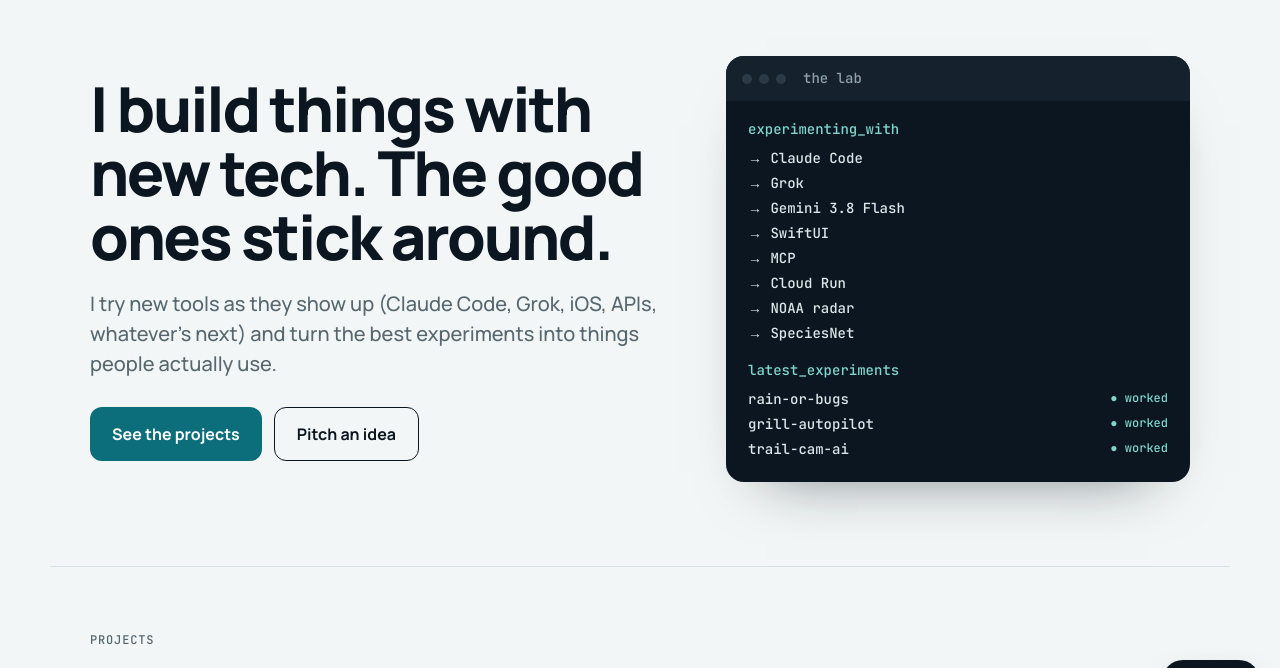
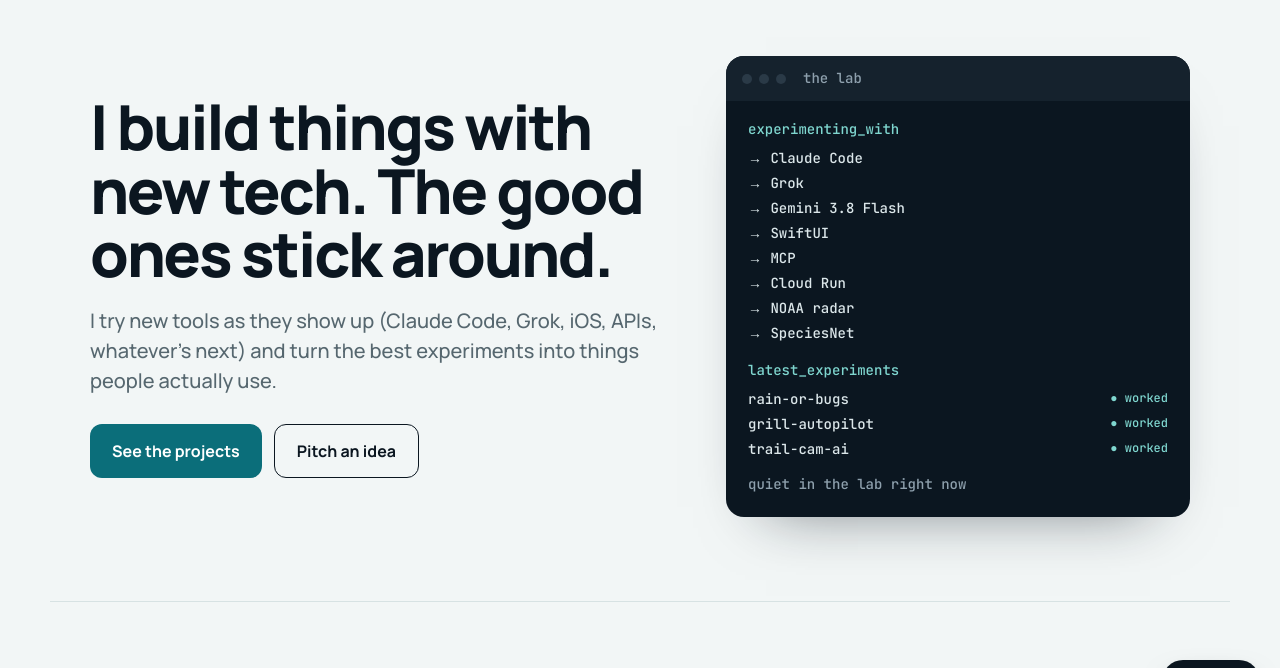
Before and after one commit to MikeAdamsNC/mikeadamsnc.com, a FastAPI app: page /?v=classic in a window 1280 px wide. Shown: the part 78-746 px from the top of the page. Run offline with FastAPI, Linux system fonts and the light colour scheme.

Commit message:
Live lab: the home page's lab panel shows real signals from Archer
/api/lab takes Archer's fixed summary (token), keeps only known fields, and serves
the day's scrubbed trail cam photo at /lab-photo.jpg; the panel goes quiet when the
summary is 30+ minutes old or switched off.

Co-Authored-By: Claude Opus 5.5 <noreply@anthropic.com>

```diff
--- a/web/app.py
+++ b/web/app.py
@@ -30,7 +30,7 @@ templates = Jinja2Templates(directory=ROOT / "web" / "templates")
 store = make_store()
 recorder = analytics.make_recorder()
 
-SKIP = ("/static", "/brand", "/health", "/e", "/favicon", "/admin", "/auth", "/api", "/login", "/logout", "/vote", "/robots.txt")
+SKIP = ("/static", "/brand", "/lab-photo", "/health", "/e", "/favicon", "/admin", "/auth", "/api", "/login", "/logout", "/vote", "/robots.txt")
 PITCH_KINDS = ["App", "Website", "Something else", "Not sure"]
 PITCH_PURPOSES = ["Personal use", "Business", "Something to sell", "Not sure"]
 PITCH_PAY = ["I'd pay you to build it", "Split what it earns", "Free, I just want it to exist", "Not sure"]
@@ -98,7 +98,7 @@ def home(request: Request, v: str = "classic"):
         return page(request, f"v_{v}.html", version=v, versions=versions.all(), projects=content.projects(),
                     experiments=content.experiments())
     tallies = safe_tallies()
-    return page(request, "home.html", projects=content.projects(), tallies=tallies, version="classic",
+    return page(request, "home.html", projects=content.projects(), tallies=tallies, version="classic", lab=live_lab(),
                 experiments=ranking.order(content.experiments(), tallies, "hot"))
 
 
@@ -111,7 +111,7 @@ def versions_page(request: Request):
 def site_json():
     """Everything public on the site, for the versions that draw it themselves."""
     tallies = safe_tallies()
-    return {"site": {k: v for k, v in content.site().items()}, "projects": content.projects(),
+    return {"site": {k: v for k, v in content.site().items()}, "projects": content.projects(), "lab": live_lab(),
             "experiments": [{**e, "added": str(e.get("added", "")), **tallies.get(e["slug"], {"up": 0, "down": 0})}
                             for e in ranking.order(content.experiments(), tallies, "hot")],
             "versions": [{**v, "added": str(v.get("added", ""))} for v in versions.all()]}
@@ -489,6 +489,67 @@ def pitch_told(request: Request, pid: str):
     return {"ok": True}
 
 
+LAB_STALE_MIN = 30
+
+
+def live_lab() -> dict | None:
+    """The latest summary Archer sent, or None when it's off or older than 30 minutes."""
+    try:
+        lab = store.get_lab()
+    except Exception as e:
+        logging.warning("lab unavailable: %s", e)
+        return None
+    if not lab or lab.get("off"):
+        return None
+    from datetime import datetime
+    age = (clock.now() - datetime.fromisoformat(lab["at"])).total_seconds() / 60
+    return {**lab, "age_min": max(0, round(age))} if age <= LAB_STALE_MIN else None
+
+
+@app.post("/api/lab")
+async def lab_in(request: Request):
+    """Archer's live lab summary (Archer locked item 31): fixed fields only."""
+    import base64
+
+    archer_only(request)
+    body = await request.json()
+    if body.get("off"):
+        store.put_lab({"off": True, "at": clock.stamp()}, None)
+        return {"ok": True}
+    g, r, t = body.get("grill") or {}, body.get("radar") or {}, body.get("trail_cams") or {}
+    num = lambda v: int(v) if isinstance(v, (int, float)) else None  # noqa: E731
+    clean = {
+        "at": str(body.get("at", clock.stamp()))[:40],
+        "grill": {"on": bool(g.get("on")), "cut": str(g.get("cut", ""))[:40], "grill_f": num(g.get("grill_f")),
+                  "probe_f": num(g.get("probe_f"))} if g.get("on") else {"on": False},
+        "radar": {"call": str(r.get("call", "unknown"))[:20], "readings": num(r.get("readings"))},
+        "trail_cams": {"day": str(t.get("day", ""))[:10],
+                       "species": [{"name": str(s.get("name", ""))[:40], "count": num(s.get("count")) or 0}
+                                   for s in (t.get("species") or [])[:8]]},
+    }
+    photo = None
+    if body.get("photo", {}).get("jpeg_b64"):
+        photo = base64.b64decode(body["photo"]["jpeg_b64"])[:400_000]
+        if not photo.startswith(b"\xff\xd8"):
+            raise HTTPException(400)
+        clean["photo"] = {"species": str(body["photo"].get("species", ""))[:40], "count": num(body["photo"].get("count")) or 1,
+                          "v": clock.stamp()[:16]}
+    else:
+        prev = store.get_lab() or {}
+        if prev.get("photo"):
+            clean["photo"] = prev["photo"]
+    store.put_lab(clean, photo)
+    return {"ok": True}
+
+
+@app.get("/lab-photo.jpg")
+def lab_photo():
+    jpeg = store.get_lab_photo()
+    if not jpeg:
+        raise HTTPException(404)
+    return Response(jpeg, media_type="image/jpeg", headers={"Cache-Control": "public, max-age=3600"})
+
+
 @app.get("/api/comments/unsent")
 def comments_unsent(request: Request):
     archer_only(request)
--- a/web/static/site.css
+++ b/web/static/site.css
@@ -216,3 +216,10 @@ a.chatbox{display:block}a.chatbox:hover{box-shadow:0 20px 40px -28px rgba(11,22,
 @media (max-width:820px){.m2s .stop{padding:10vh 16px 0;min-height:105vh}.m2s .card{padding:22px}.m2s-hud{top:auto;bottom:70px;right:12px;font-size:10px}.m2s-track{left:20px;bottom:24px}.m2s-track i{width:110px}.m2s .pj{grid-template-columns:1fr auto}.m2s .pj span:not(.pill){grid-column:1/-1;grid-row:2}}
 .sugg[hidden]{display:none}
 .m2s .stop:last-child{min-height:88vh}
+
+/* live lab */
+.ch .live{margin-left:auto;color:var(--aqua);font-size:12px;letter-spacing:.06em}
+.cl .dim{color:#8EA0AD}.t.dim{color:#8EA0AD}
+.labpic{display:block;margin-top:14px;border-radius:12px;overflow:hidden;position:relative}
+.labpic img{width:100%;aspect-ratio:16/10;object-fit:cover;filter:saturate(.9)}
+.labpic span{position:absolute;left:10px;bottom:8px;font-size:11px;background:rgba(11,22,32,.75);color:#DCE7EA;padding:3px 8px;border-radius:6px}
--- a/web/store.py
+++ b/web/store.py
@@ -16,6 +16,8 @@ class MemoryStore:
         self.salts: dict[str, bytes] = {}
         self.counts: dict[str, int] = {}
         self.votes: dict[str, int] = {}
+        self.lab: dict | None = None
+        self.lab_photo: bytes | None = None
         self.comments: dict[str, dict] = {}
 
     def add_pitch(self, pitch: dict) -> str:
@@ -34,6 +36,17 @@ class MemoryStore:
     def mark_told(self, pid: str) -> None:
         if pid in self.pitches:
             self.pitches[pid]["archer_told_at"] = clock.stamp()
+
+    def put_lab(self, summary: dict, photo: bytes | None) -> None:
+        self.lab = summary
+        if photo is not None:
+            self.lab_photo = photo
+
+    def get_lab(self) -> dict | None:
+        return self.lab
+
+    def get_lab_photo(self) -> bytes | None:
+        return self.lab_photo
 
     # votes: one per visitor per day per experiment; value 1, -1 or 0 (taken back)
     def vote(self, slug: str, voter: str, value: int) -> dict:
@@ -98,6 +111,26 @@ class FirestoreStore:
 
     def mark_told(self, pid: str) -> None:
         self.db.collection("pitches").document(pid).update({"archer_told_at": clock.stamp()})
+
+    def put_lab(self, summary: dict, photo: bytes | None) -> None:
+        self.db.collection("lab").document("latest").set(summary)
+        if photo is not None:
+            self.db.collection("lab").document("photo").set({"jpeg": photo, "at": clock.stamp()})
+        self._lab = None
+
+    def get_lab(self) -> dict | None:
+        import time
+
+        if getattr(self, "_lab", None) and time.time() - self._lab[0] < 60:
+            return self._lab[1]
+        snap = self.db.collection("lab").document("latest").get()
+        val = snap.to_dict() if snap.exists else None
+        self._lab = (time.time(), val)
+        return val
+
+    def get_lab_photo(self) -> bytes | None:
+        snap = self.db.collection("lab").document("photo").get()
+        return snap.get("jpeg") if snap.exists else None
 
     def vote(self, slug: str, voter: str, value: int) -> dict:
         ref = self.db.collection("votes").document(f"{slug}__{voter}")
--- a/web/templates/home.html
+++ b/web/templates/home.html
@@ -6,13 +6,27 @@
     <p class="lede">{{ site.lede }}</p>
     <div class="btns"><a class="btn b1" href="#projects" data-cta="see_projects">See the projects</a><a class="btn b2" href="/pitch" data-cta="hero_pitch">Pitch an idea</a></div>
   </div>
-  <div class="console" data-x="THE LAB|What Mike is playing with now · live signals from home come later">
-    <div class="ch"><i></i><i></i><i></i><b>the lab</b></div>
+  <div class="console" data-x="THE LAB|{% if lab %}Live from Archer, sent {{ lab.age_min }} min ago · grill shown 2 hours late · photo has every trail cam detail removed{% else %}What Mike is playing with · live signals from home when Archer is sending{% endif %}">
+    <div class="ch"><i></i><i></i><i></i><b>the lab</b>{% if lab %}<span class="live">● live</span>{% endif %}</div>
     <div class="cl">
+      {% if lab %}
+      {% set g = lab.grill %}
+      <div class="k">grill <span class="dim">(2 hours ago)</span></div>
+      {% if g.on %}<div class="t">{{ g.cut|lower }} cooking <em class="v-worked">● {{ g.grill_f }}°F{% if g.probe_f %} · meat {{ g.probe_f }}°F{% endif %}</em></div>
+      {% else %}<div class="t">off <em class="dim">quiet</em></div>{% endif %}
+      {% set calls = {'rain': 'rain around Raleigh', 'bugs': 'bugs in the air', 'birds': 'birds migrating', 'biology': 'birds or bugs in the air', 'clear': 'clear skies', 'unknown': 'radar resting'} %}
+      <div class="k" style="margin-top:12px">raleigh_radar <span class="dim">(now)</span></div>
+      <a class="t" href="/lab/rain-or-bugs">{{ calls.get(lab.radar.call, lab.radar.call) }}{% if lab.radar.readings %} <em class="v-worked">{{ "{:,}".format(lab.radar.readings) }} readings</em>{% endif %}</a>
+      <div class="k" style="margin-top:12px">trail_cams <span class="dim">(yesterday)</span></div>
+      {% for sp in lab.trail_cams.species[:4] %}<a class="t" href="/lab/trail-cam-ai">{{ sp.name }} <em class="v-worked">{{ sp.count }}</em></a>{% else %}<div class="t dim">nothing walked by</div>{% endfor %}
+      {% if lab.photo %}<a href="/lab/trail-cam-ai" class="labpic"><img src="/lab-photo.jpg?v={{ lab.photo.v }}" alt="Today's trail cam pick: {{ lab.photo.species }}" loading="lazy"><span>today's pick · {{ lab.photo.species }}</span></a>{% endif %}
+      {% else %}
       <div class="k">experimenting_with</div>
       {% for t in site.experimenting_with %}<div class="t">→ {{ t }}</div>{% endfor %}
       <div class="k" style="margin-top:14px">latest_experiments</div>
       {% for e in experiments[:3] %}<a class="t" href="/lab/{{ e.slug }}">{{ e.slug }} <em class="v-{{ e.verdict }}">● {{ e.verdict_label|lower }}</em></a>{% endfor %}
+      <div class="t dim" style="margin-top:10px">quiet in the lab right now</div>
+      {% endif %}
     </div>
   </div>
 </section>
```
Also changed, not shown: docs/HOW-IT-WORKS.md (+18 -0 lines), docs/LIVE-LAB.md (+5 -1 lines), web/tests/test_app.py (+49 -0 lines).
